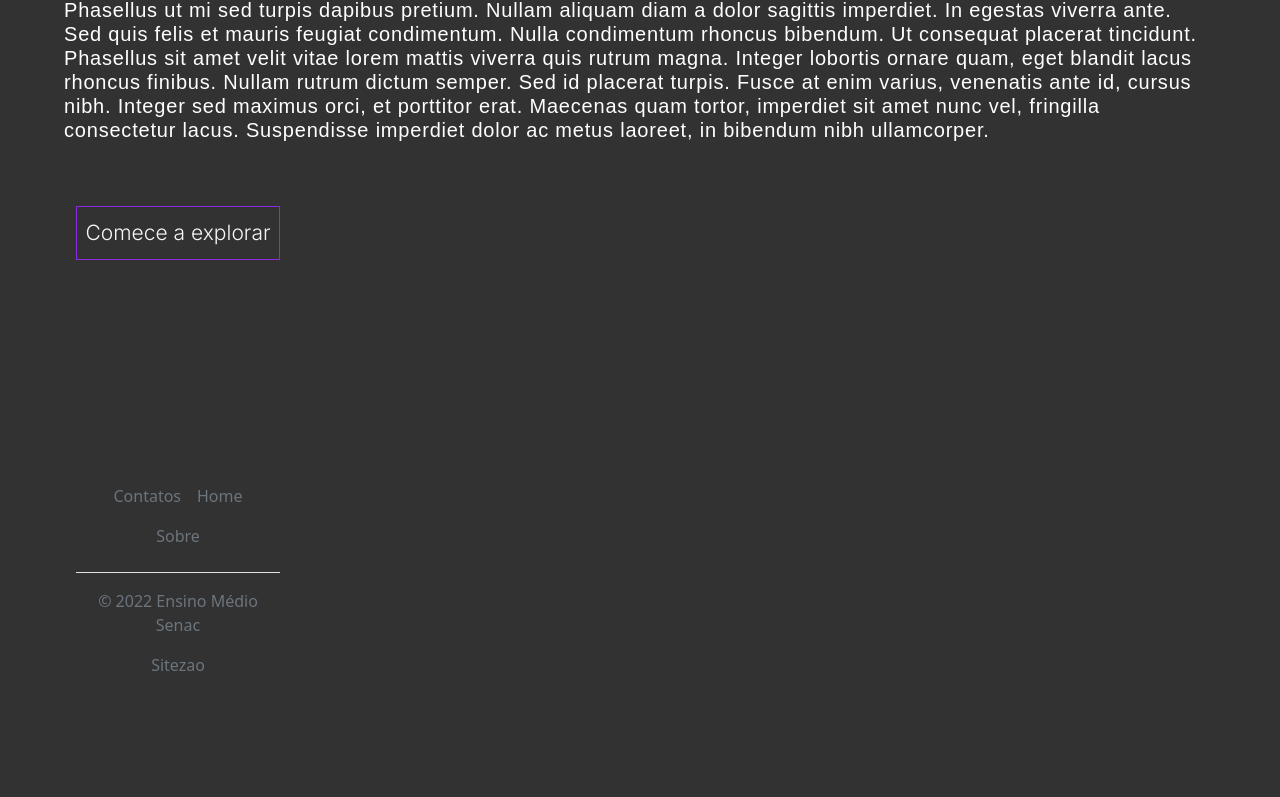
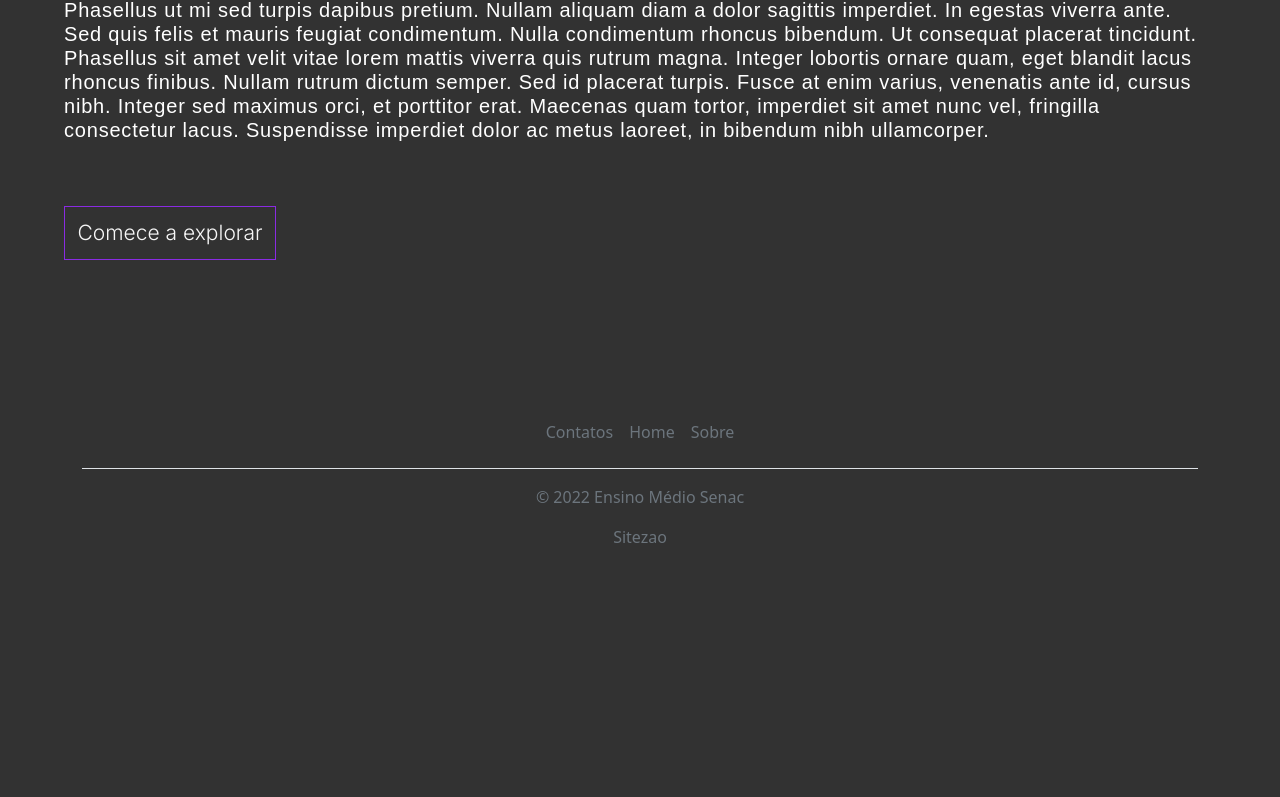
Before and after one commit to senacrs-emti/2022-3M-projetodev-G6, a PHP site: page / in a window 1280 px wide. Shown: the part 764-1561 px from the top of the page. After the commit the page ends 1307 px from the top, so only its background shows below. Run offline with PHP 8.4, Linux system fonts and the light colour scheme.

Commit message:
Atualização de front
Detalhes teste e footer corrigido

```diff
--- a/index.php
+++ b/index.php
@@ -16,7 +16,7 @@ include_once "includes/header.php";
   <!-- The slideshow/carousel -->
   <div class="carousel-inner">
     <div class="carousel-item active">
-      <img src="imagens/image1.png" alt="America do sul" class="d-block w-100" style="height: 500px;">
+      <img src="imagens/chicagobulls.jpg" alt="Chicago Bulls" class="d-block w-100" style="height: 500px;">
       <div class="carousel-caption d-none d-md-block">
         <h1><a class="nav-link" href="americadosul.php">Chicago Bulls</a></h1>
         <h5>1990 - 1999</h5>
@@ -52,12 +52,11 @@ include_once "includes/header.php";
   <link href="https://fonts.googleapis.com/css2?family=Inter:wght@300;500&display=swap" rel="stylesheet">
   <!--link css styles-->
   <link rel="stylesheet" href="style.css">
-</head>
 <body>
   <h5 class="title">Lorem ipsum dolor sit amet, consectetur adipiscing elit. Sed vitae ipsum nunc. Cras mi sapien, consectetur id efficitur nec, consequat id ante. Phasellus id suscipit neque, id fringilla justo. Maecenas tempor dignissim velit, pretium posuere nisi porta rhoncus. Maecenas mi nisl, aliquet at turpis ut, commodo finibus leo. Proin sed venenatis dolor. Suspendisse sapien velit, euismod at pharetra nec, pretium quis est. Fusce eget lectus fermentum, ornare metus eget, fermentum arcu. Integer ligula felis, lacinia eget risus non, vehicula semper lorem. Vestibulum tempor elit quis nisi mollis, sed ornare tortor pulvinar. Fusce id iaculis augue, sit amet scelerisque dui.
 <br>
 Phasellus ut mi sed turpis dapibus pretium. Nullam aliquam diam a dolor sagittis imperdiet. In egestas viverra ante. Sed quis felis et mauris feugiat condimentum. Nulla condimentum rhoncus bibendum. Ut consequat placerat tincidunt. Phasellus sit amet velit vitae lorem mattis viverra quis rutrum magna. Integer lobortis ornare quam, eget blandit lacus rhoncus finibus. Nullam rutrum dictum semper. Sed id placerat turpis. Fusce at enim varius, venenatis ante id, cursus nibh. Integer sed maximus orci, et porttitor erat. Maecenas quam tortor, imperdiet sit amet nunc vel, fringilla consectetur lacus. Suspendisse imperdiet dolor ac metus laoreet, in bibendum nibh ullamcorper.</h5>
-  <div class="container">
+  <div class="container1">
 
     <a class="button-inter item9"><span></span><span></span><span></span><span></span>Comece a explorar</a>
   </div>
--- a/style.css
+++ b/style.css
@@ -90,7 +90,7 @@ body{
   letter-spacing: .04em;
 }
 
-.container{
+.container1{
   width: 700px;
   height: auto;
 
```
Also changed, not shown: imagens/chicagobulls.jpg (added).
